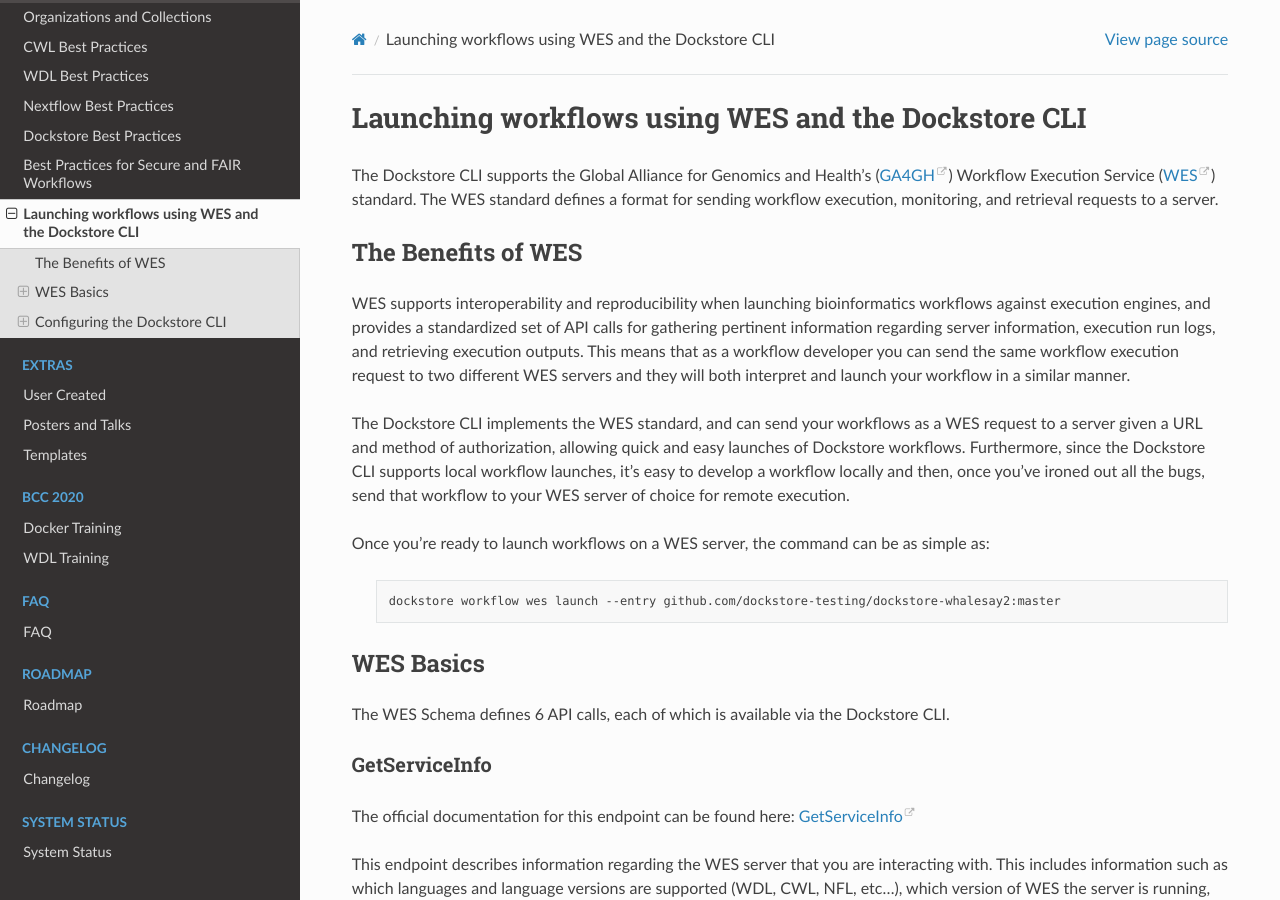
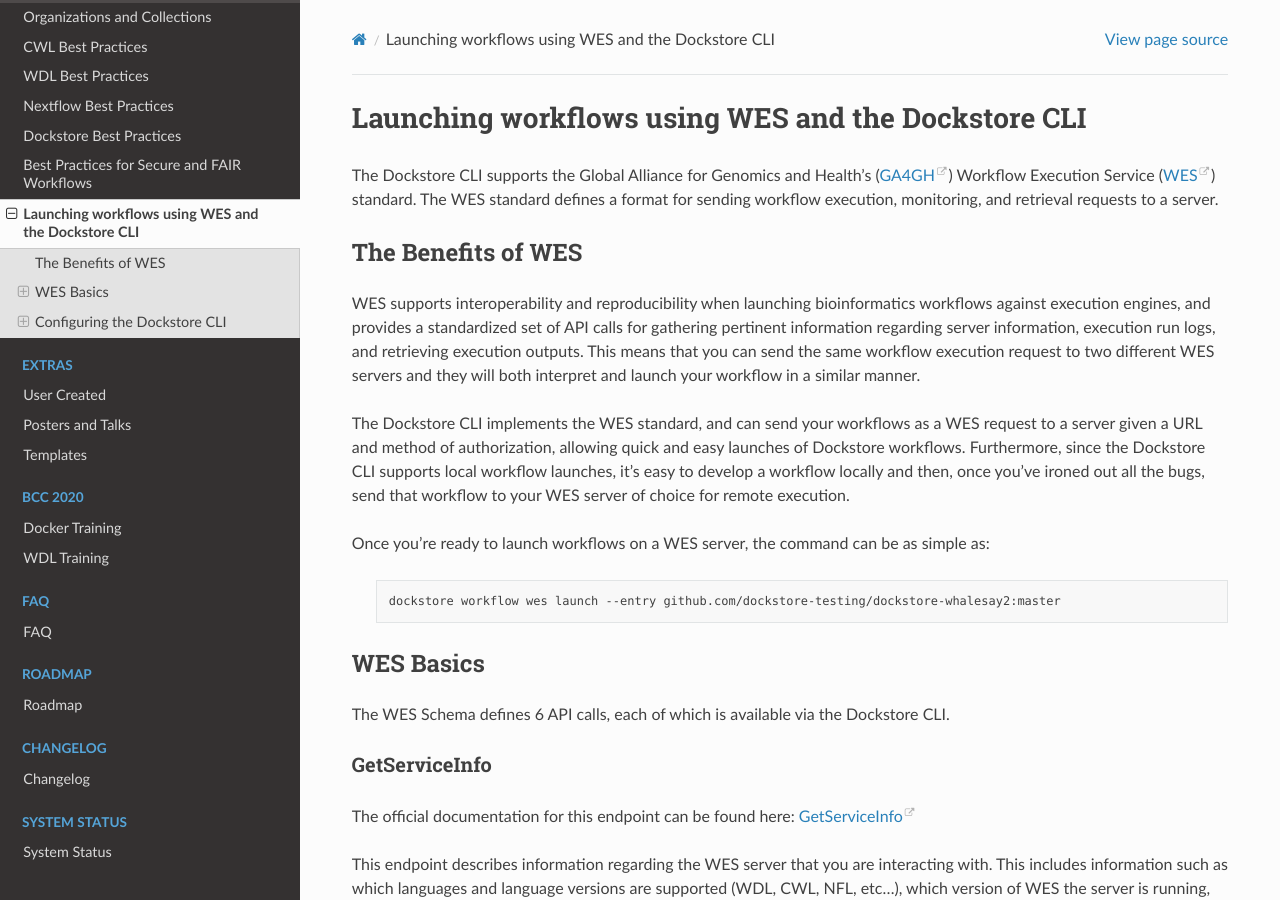
Before and after one commit to dockstore/dockstore-documentation, a Sphinx documentation site: the page built from docs/advanced-topics/wes/cli-wes-tutorial.rst, in a window 1280 px wide and 900 px high. Built offline with Sphinx 7.4.7 and the Read the Docs theme 2.0.0, drawn with Linux system fonts in a browser that asks for light colours.

Commit message:
workflow developer to you

```diff
--- a/docs/advanced-topics/wes/cli-wes-tutorial.rst
+++ b/docs/advanced-topics/wes/cli-wes-tutorial.rst
@@ -9,7 +9,7 @@
 --------------------
 WES supports interoperability and reproducibility when launching bioinformatics workflows against execution engines, and provides a standardized
 set of API calls for gathering pertinent information regarding server information, execution run logs, and retrieving execution outputs. This
-means that as a workflow developer you can send the same workflow execution request to two different WES servers and they will both interpret and
+means that you can send the same workflow execution request to two different WES servers and they will both interpret and
 launch your workflow in a similar manner.
 
 The Dockstore CLI implements the WES standard, and can send your workflows as a WES request to a server given a URL and method of authorization,
```
